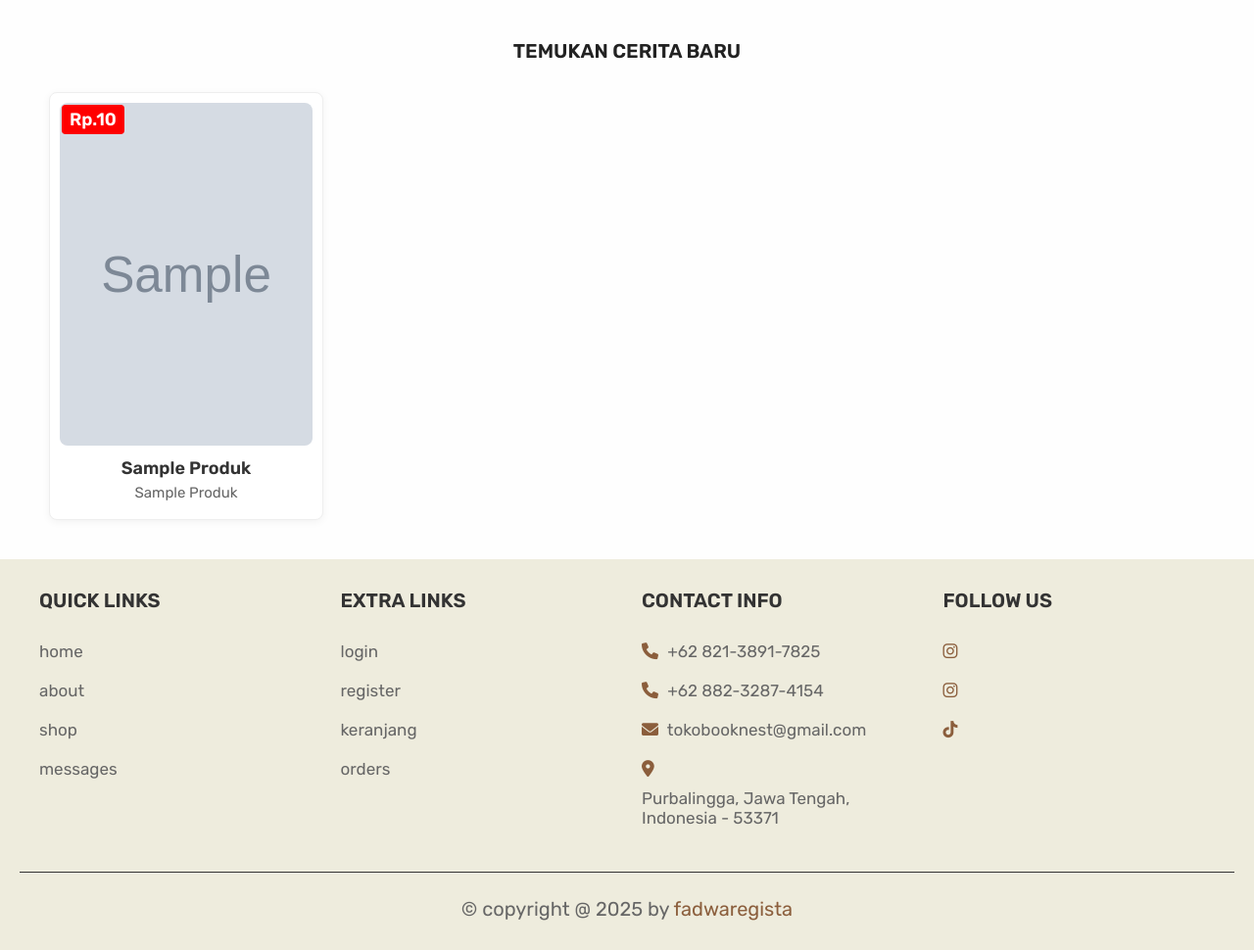
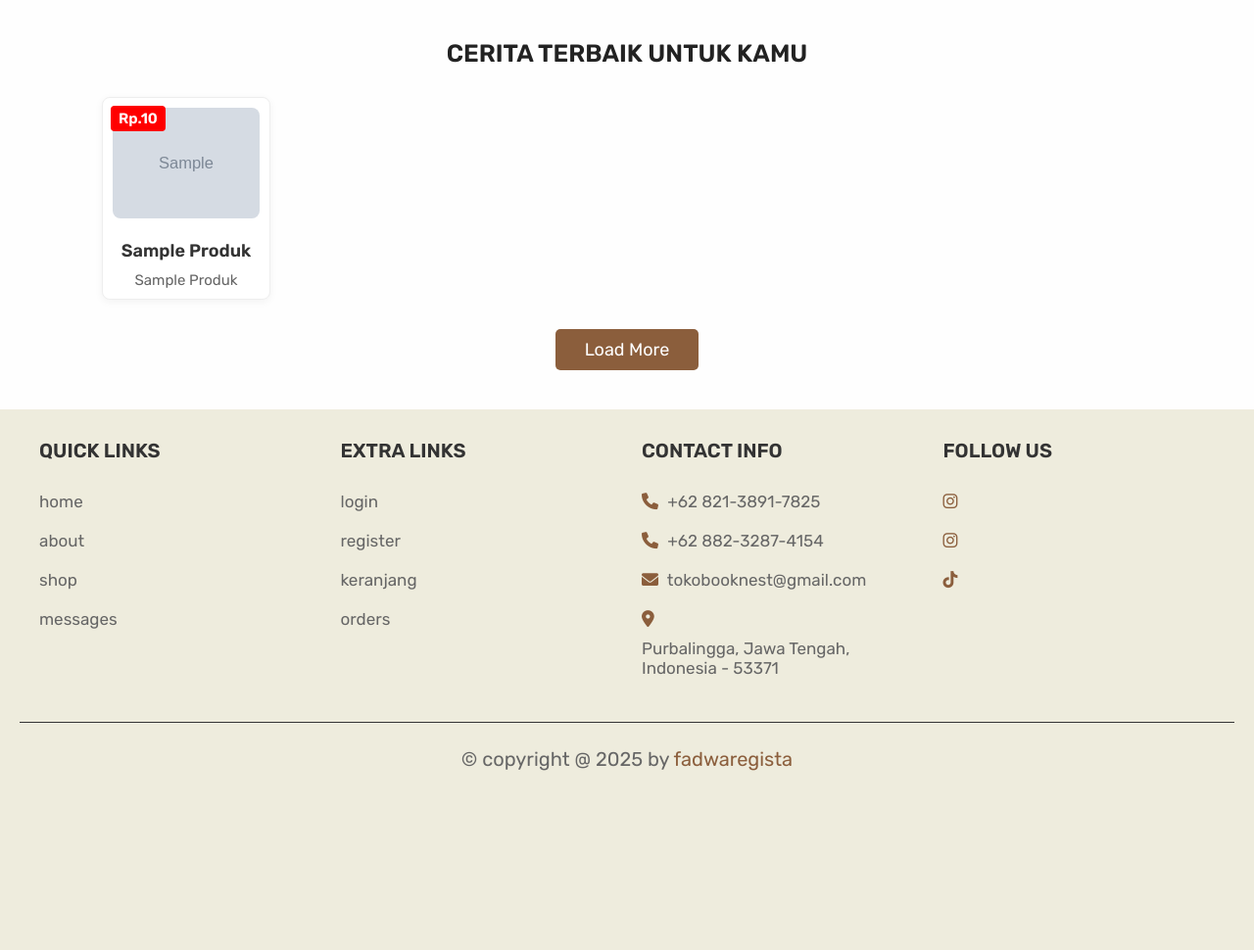
Before and after one commit to faddwaaaa/Pra-PKL, a PHP site: page /shop.php in a window 1280 px wide. Shown: the part 313-1283 px from the top of the page at 98% size. After the commit the page ends 1100 px from the top, so only its background shows below. Run offline with PHP 8.4, Linux system fonts and the light colour scheme; tables that the repository leaves empty or names only in its code hold one stand-in row (values such as "Sample post"); grey boxes marked "Sample" are stand-in pictures.

Commit message:
update css 1 mei

```diff
--- a/css/style.css
+++ b/css/style.css
@@ -842,7 +842,7 @@ section{
  }
 
  .checkout {
-   background-color: #EEECDD;
+   background-color: #a87c52;
    color: #000;
  }
 
--- a/shop.php
+++ b/shop.php
@@ -56,22 +56,22 @@ if (isset($_POST['add_to_cart'])) {
    <p> <a href="home.php">home</a> / shop </p>
 </div>
 
-    <section class="products" >
-   <h1 class="title">Temukan Cerita Baru</h1>
-   <div class="box-container" style=" grid-template-columns: repeat(4, 1fr);">
+<section class="products">
+   <h1 class="title" style="font-size: 2.5rem;">Cerita Terbaik Untuk Kamu</h1>
+   <div class="box-container" style="display: grid; grid-template-columns: repeat(4, 1fr); gap: 20px; justify-items: center;">
 
       <?php
          $select_products = mysqli_query($koneksi, "SELECT * FROM `produk` LIMIT 8") or die('query failed');
          if(mysqli_num_rows($select_products) > 0){
             while($fetch_products = mysqli_fetch_assoc($select_products)){
       ?>
-<form action="" method="post" class="box"style="display: block; border: 1px solid #eee; padding: 10px; position: relative; border-radius: 8px;">
+      <form action="" method="post" class="box" style="border: 1px solid #eee; padding: 10px; position: relative; border-radius: 8px; width: fit-content; display: flex; flex-direction: column; align-items: center;">
       <a href="detail_produk.php?id=<?php echo $fetch_products['id']; ?>">
-      <img class="gambar" style="height: 350px; width: 100%;" src="img/<?php echo $fetch_products['gambar']; ?>" alt="">
+      <img class="gambar" style="height: auto; width: 150px;" src="img/<?php echo $fetch_products['gambar']; ?>" alt="">
       </a>
-   <div class="nama_buku" style="font-size: 1.8rem;"><?php echo $fetch_products['nama_buku']; ?></div>
-   <div class="nama_pengarang" style="font-size: 1.5rem;"><?php echo $fetch_products['nama_pengarang']; ?></div>
-   <div class="harga" style="padding: 4px 8px; border-radius: 4px; font-size: 1.8rem;">Rp.<?php echo $fetch_products['harga']; ?></div>
+      <div class="nama_buku" style="font-size: 1.8rem; text-align: center; margin: 0;"><?php echo $fetch_products['nama_buku']; ?></div>
+      <div class="nama_pengarang" style="font-size: 1.5rem; text-align: center; margin: 0;"><?php echo $fetch_products['nama_pengarang']; ?></div>
+      <div class="harga" style="padding: 4px 8px; border-radius: 4px; font-size: 1.5rem; background: red; color: white; position: absolute; top: 8px; left: 8px;">Rp.<?php echo $fetch_products['harga']; ?></div>
 </form>
       <?php
             }
@@ -81,7 +81,9 @@ if (isset($_POST['add_to_cart'])) {
       ?>
    </div>
 
-
+   <div class="load-more" style="margin-top: 2rem; text-align:center">
+      <a href="shop.php" class="option-btn">load more</a>
+   </div>
 </section>
 
 
```
Also changed, not shown: detail_produk.php (+9 -8 lines), home.php (+11 -11 lines), keranjang.php (added). Lines whose indentation alone changed are shown as unchanged.
